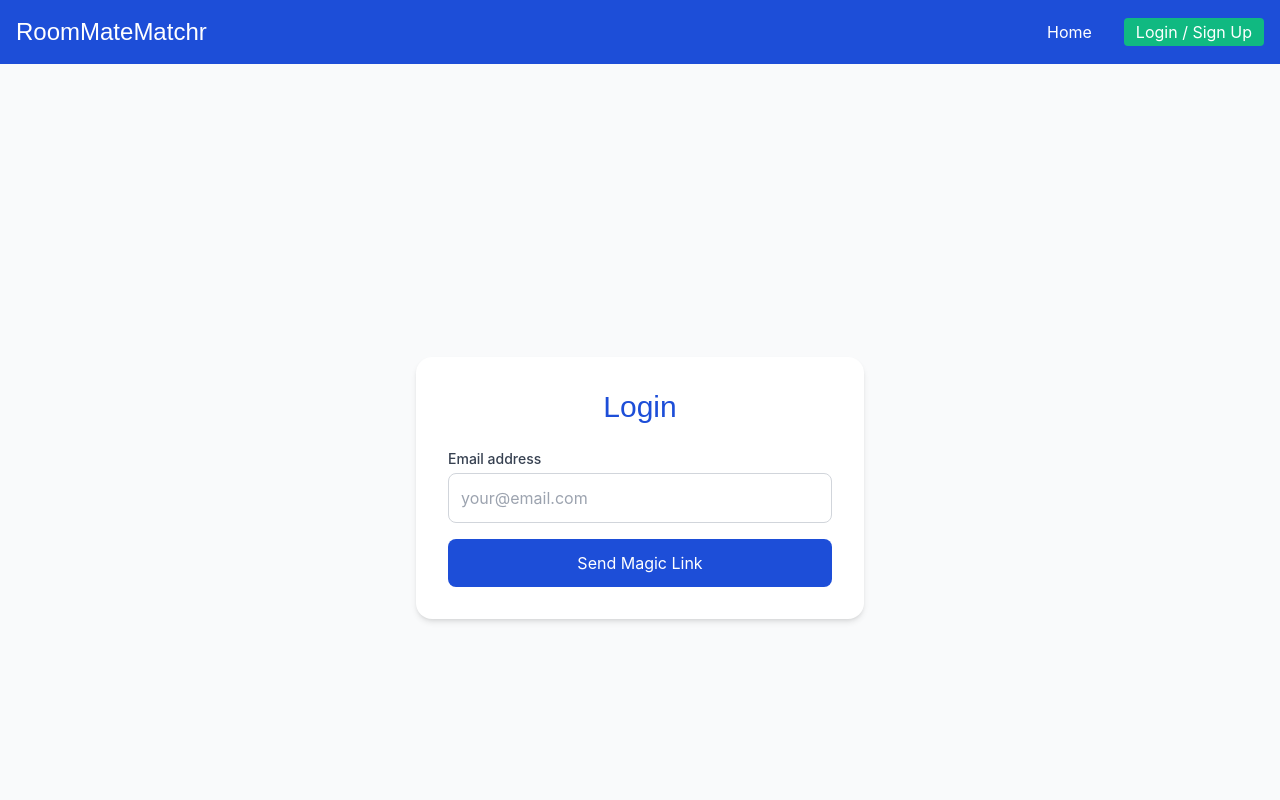
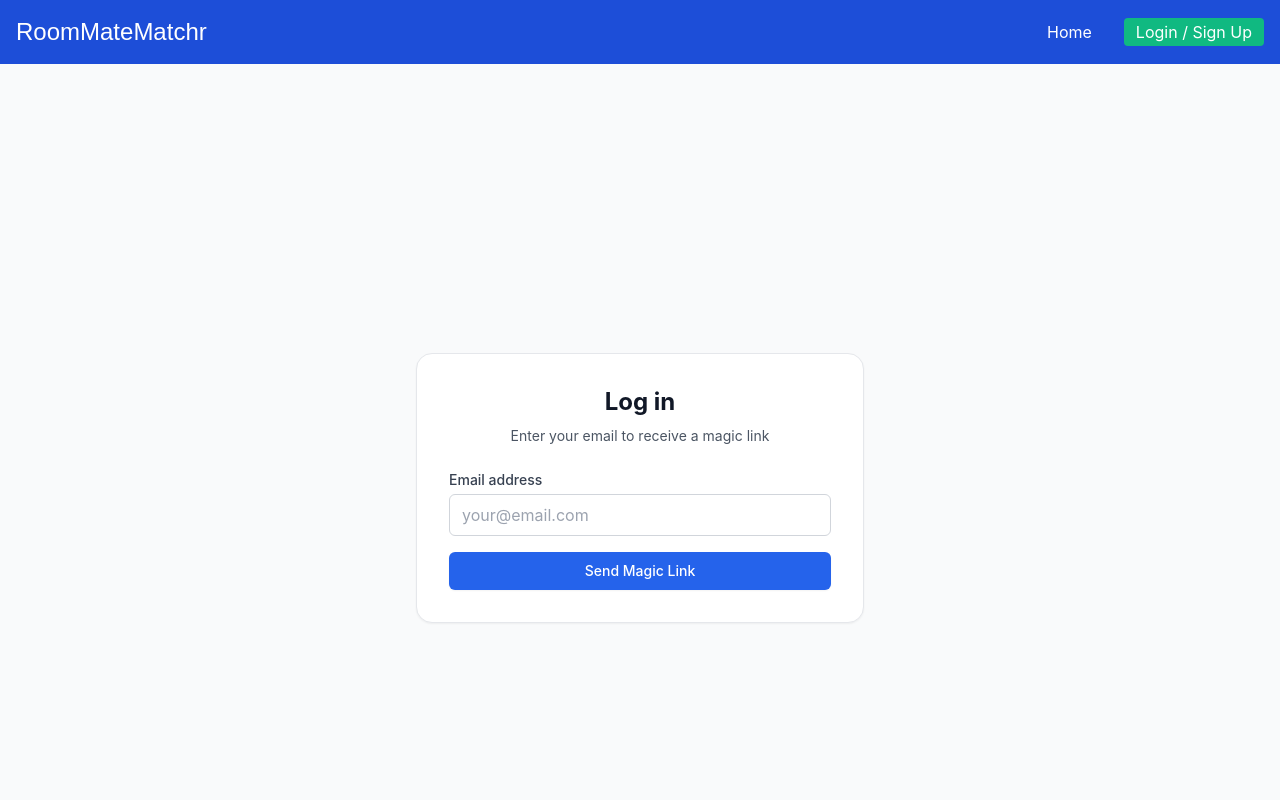
Before and after one commit to NasimK123/RoomMateMatchr, a Next.js app: page /auth in a window 1280 px wide. Shown: the top 800 px of the page. Built offline with nearby package versions, Linux system fonts and the light colour scheme.

Commit message:
fix: update auth flow, layout structure, and app wrapper

```diff
--- a/components/Layout.tsx
+++ b/components/Layout.tsx
@@ -1,11 +1,12 @@
+// components/Layout.tsx
 import React from 'react';
-import Navbar from './Navbar'; // Fix typo: "Napbar" → "Navbar"
+import Navbar from './Navbar';
 
 const Layout = ({ children }: { children: React.ReactNode }) => {
   return (
     <div className="min-h-screen bg-background text-muted flex flex-col">
       <Navbar />
-      <main className="flex-grow p-6">
+      <main className="flex-grow p-6 mx-auto w-full max-w-7xl">
         {children}
       </main>
       <footer className="bg-secondary text-white p-4 text-center">
--- a/pages/_app.tsx
+++ b/pages/_app.tsx
@@ -1,7 +1,8 @@
-import '../styles/globals.css';
+import type { AppProps } from 'next/app';
 import Layout from '../components/Layout';
+import '../styles/globals.css'; // Required for global styles
 
-export default function MyApp({ Component, pageProps }: any) {
+export default function App({ Component, pageProps }: AppProps) {
   return (
     <Layout>
       <Component {...pageProps} />
--- a/pages/auth.tsx
+++ b/pages/auth.tsx
@@ -1,4 +1,4 @@
-import { useEffect, useState } from 'react';
+import { useState } from 'react';
 import { useRouter } from 'next/router';
 import { supabase } from '../supabaseClient';
 
@@ -7,18 +7,6 @@ export default function AuthPage() {
   const [email, setEmail] = useState('');
   const [loading, setLoading] = useState(false);
   const [message, setMessage] = useState('');
-
-  // Fixed session check with proper cleanup
-  useEffect(() => {
-    const { data: { subscription } } = supabase.auth.onAuthStateChange((event) => {
-      // Only redirect if coming from callback page
-      if (event === 'SIGNED_IN' && router.pathname === '/auth') {
-        router.push('/landing');
-      }
-    });
-
-    return () => subscription.unsubscribe();
-  }, []);
 
   const handleLogin = async (e: React.FormEvent) => {
     e.preventDefault();
@@ -32,15 +20,20 @@ export default function AuthPage() {
         email,
         options: {
           emailRedirectTo: `${window.location.origin}/callback`,
-          shouldCreateUser: false // Prevent automatic user creation
+          shouldCreateUser: false
         },
       });
 
       if (error) throw error;
 
-      setMessage(`Magic link sent to ${email}! Check your inbox.`);
+      setMessage(`Magic link sent to ${email}! Redirecting...`);
       localStorage.setItem('tempEmail', email);
-      router.push('/callback');
+
+      // Redirect to callback page ONLY after successful send
+      setTimeout(() => {
+        router.push('/callback');
+      }, 1500); // Brief delay to show success message
+
     } catch (error) {
       setMessage(error.message || 'Failed to send magic link');
       console.error('Login error:', error);
@@ -50,16 +43,25 @@ export default function AuthPage() {
   };
 
   return (
-    <div className="min-h-screen bg-background flex flex-col items-center justify-center px-4">
-      <div className="w-full max-w-md bg-white p-8 rounded-xl shadow-md"> {/* Added container */}
-        <h1 className="text-3xl font-heading text-primary mb-6 text-center">Login</h1>
+    <div className="min-h-screen bg-gray-50 flex flex-col items-center justify-center px-4">
+      <div className="w-full max-w-md bg-white p-8 rounded-xl shadow-sm border border-gray-200"> {/* Clean container */}
+        <div className="text-center mb-6">
+          <h1 className="text-2xl font-bold text-gray-900">Log in</h1>
+          <p className="mt-2 text-sm text-gray-600">
+            Enter your email to receive a magic link
+          </p>
+        </div>
+
         {message && (
-          <p className={`mb-4 p-3 rounded-lg text-center ${
-            message.includes('sent') ? 'bg-green-100 text-green-800' : 'bg-red-100 text-red-800'
+          <div className={`mb-4 p-3 rounded-lg text-center ${
+            message.includes('sent')
+              ? 'bg-green-50 text-green-800 border border-green-200'
+              : 'bg-red-50 text-red-800 border border-red-200'
           }`}>
             {message}
-          </p>
+          </div>
         )}
+
         <form onSubmit={handleLogin} className="space-y-4">
           <div>
             <label htmlFor="email" className="block text-sm font-medium text-gray-700 mb-1">
@@ -72,18 +74,19 @@ export default function AuthPage() {
               value={email}
               onChange={(e) => setEmail(e.target.value)}
               required
-              className="w-full p-3 border border-gray-300 rounded-lg focus:outline-none focus:ring-2 focus:ring-primary focus:border-transparent"
+              className="w-full px-3 py-2 border border-gray-300 rounded-md focus:outline-none focus:ring-2 focus:ring-blue-500 focus:border-transparent"
               disabled={loading}
             />
           </div>
+
           <button
             type="submit"
             disabled={loading}
-            className="w-full bg-primary text-white py-3 rounded-lg hover:bg-secondary transition flex justify-center items-center gap-2 disabled:opacity-70"
+            className="w-full flex justify-center items-center py-2 px-4 border border-transparent rounded-md shadow-sm text-sm font-medium text-white bg-blue-600 hover:bg-blue-700 focus:outline-none focus:ring-2 focus:ring-offset-2 focus:ring-blue-500 disabled:opacity-50"
           >
             {loading ? (
               <>
-                <svg className="animate-spin h-5 w-5 text-white" xmlns="http://www.w3.org/2000/svg" fill="none" viewBox="0 0 24 24">
+                <svg className="animate-spin -ml-1 mr-2 h-4 w-4 text-white" xmlns="http://www.w3.org/2000/svg" fill="none" viewBox="0 0 24 24">
                   <circle className="opacity-25" cx="12" cy="12" r="10" stroke="currentColor" strokeWidth="4"></circle>
                   <path className="opacity-75" fill="currentColor" d="M4 12a8 8 0 018-8V0C5.373 0 0 5.373 0 12h4zm2 5.291A7.962 7.962 0 014 12H0c0 3.042 1.135 5.824 3 7.938l3-2.647z"></path>
                 </svg>
```
